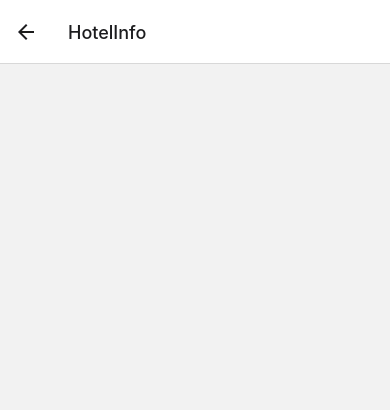
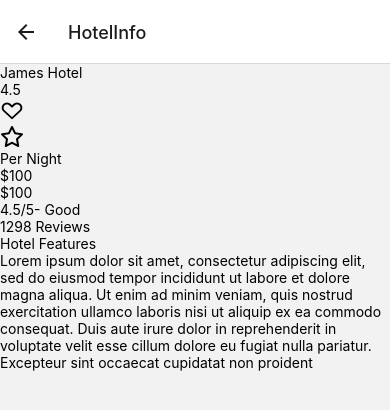
Before and after one commit to dsereboo/Hotel-Finder, a React Native app: screen /HotelInfo in a window 390 px wide. Shown: the top 410 px of the page. Built offline with nearby package versions, Linux system fonts and the light colour scheme.

Commit message:
Base structure for Hotel info component laid out

```diff
--- a/screens/HotelInfoScreen.js
+++ b/screens/HotelInfoScreen.js
@@ -1,8 +1,60 @@
 import React from "react"
-import { View } from "react-native"
+import { View, Text, StyleSheet, Image } from "react-native"
+import { Entypo } from '@expo/vector-icons';
+import { Feather } from '@expo/vector-icons';
 
 export default function HotelInfoScreen(){
+
+    const hotels = [
+        {id:"hj9ds", name: "Hyatt", location: "BZ, Belize", image: "https://firebasestorage.googleapis.com/v0/b/codetrainproject-4c734.appspot.com/o/resort1.jpg?alt=media&token=b4b6a178-16f6-40d7-83f5-591b07b28f8f", },
+        // {name:"Marriot", location:"JM, Jamaica", image:"", },
+        {id:"acbi89", name: "Western Cape", location: "FR, France", image: "https://firebasestorage.googleapis.com/v0/b/codetrainproject-4c734.appspot.com/o/tropical.jpg?alt=media&token=aa19383a-9d20-49fd-8b48-9daef23d740c", },
+        {id:"almocej2", name: "Royal Senchi", location: "GH, Ghana", image: "https://firebasestorage.googleapis.com/v0/b/codetrainproject-4c734.appspot.com/o/ghana.jpg?alt=media&token=f3ba8451-c9ce-403e-af41-89bb509bde80", },
+    ]
+
     return(
-        <View></View>
+        <View style={styles.container}>
+            <View>
+                <View>
+                    <Image />
+                </View>
+                <View>
+                    <Text>James Hotel</Text>
+                    <View>
+                        <Text>4.5</Text>
+                        <Entypo name="heart-outlined" size={24} color="black" />
+                        <Feather name="star" size={24} color="black" />
+                    </View>
+                </View>
+            </View>
+            <View>
+                <View>
+                    <Text>Per Night</Text>
+                    <View>
+                        <Text>$100</Text>
+                        <Text>$100</Text>
+                    </View>
+                    <View>
+                        <Text>4.5/5- Good</Text>
+                        <Text>1298 Reviews</Text>
+                    </View>
+                    <View>
+                        <Text>Hotel Features</Text>
+                    </View>
+                    <View>
+                        <Text>
+                        Lorem ipsum dolor sit amet, consectetur adipiscing elit, sed do eiusmod tempor incididunt ut labore et dolore magna aliqua. Ut enim ad minim veniam,
+                        quis nostrud exercitation ullamco laboris nisi ut aliquip ex ea commodo consequat. Duis aute irure dolor in reprehenderit in voluptate velit esse cillum dolore eu fugiat nulla pariatur.
+                        Excepteur sint occaecat cupidatat non proident
+                        </Text>
+                    </View>
+                </View>
+            </View>
+        </View>
     )
 }
+
+
+const styles= StyleSheet.create({
+    container:{},
+})
```
